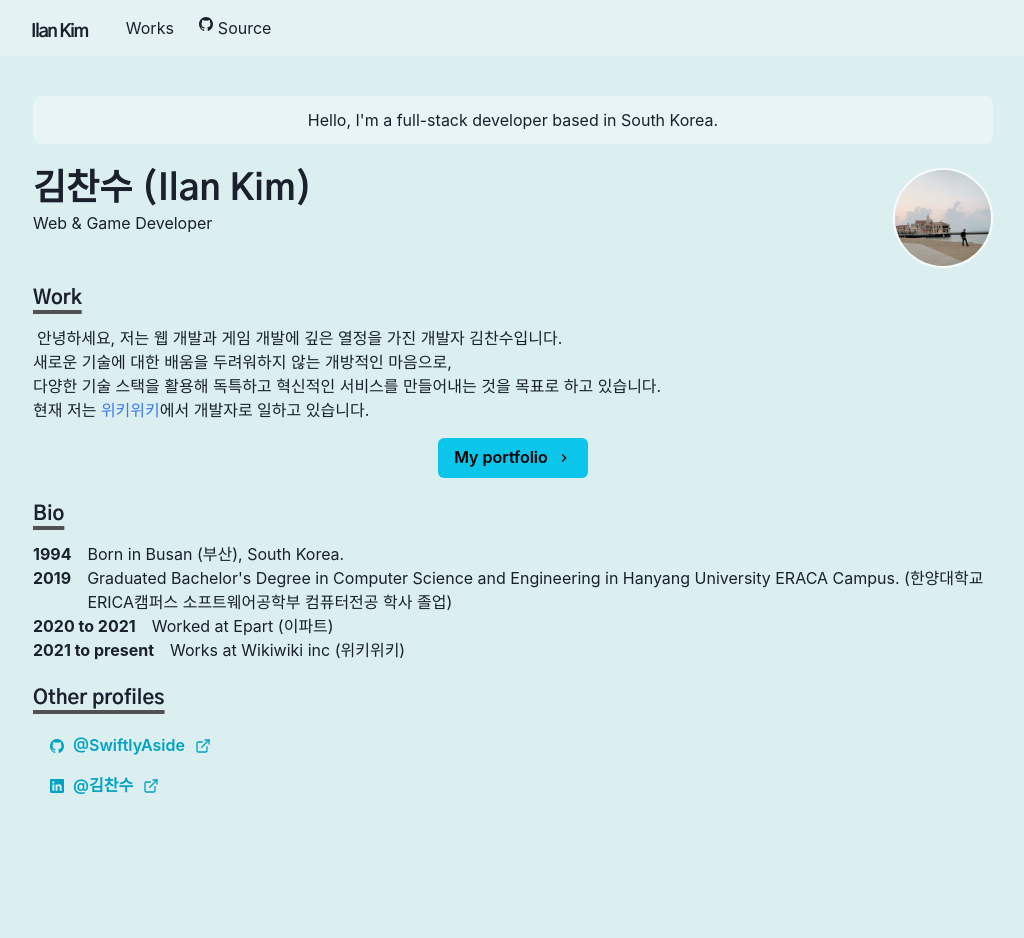
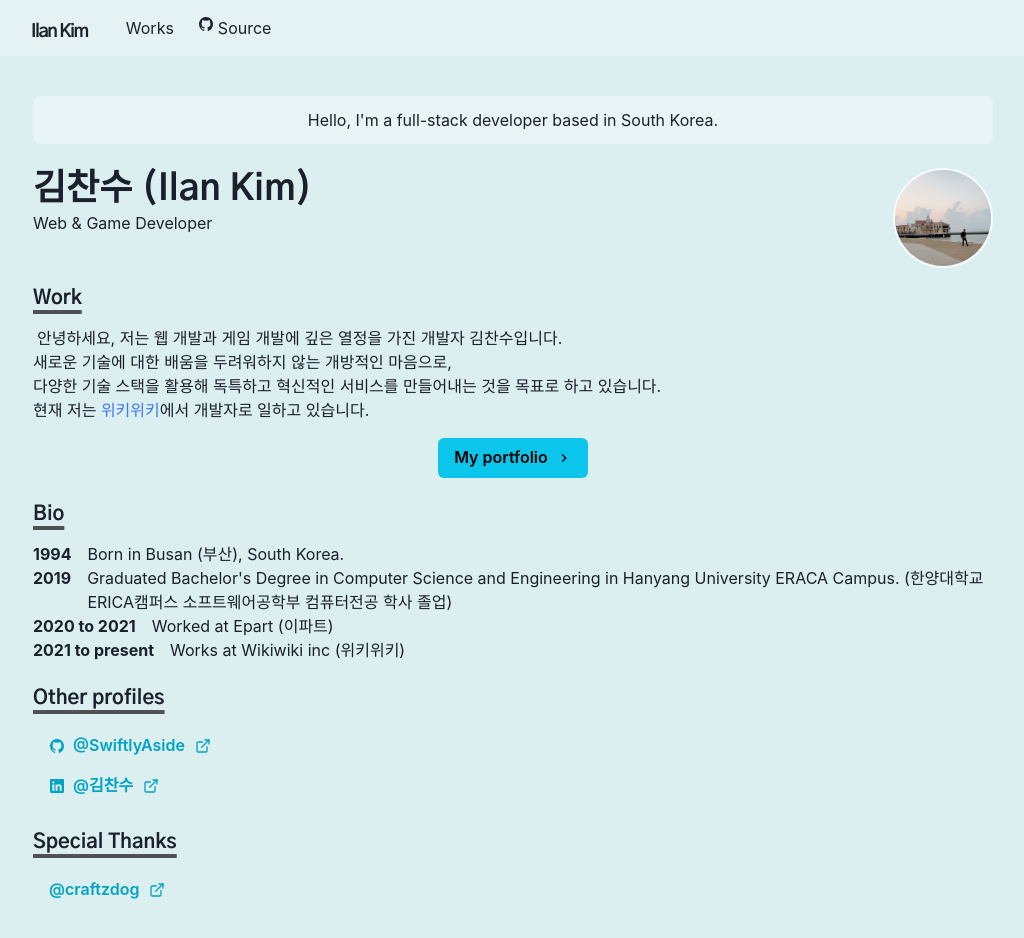
Before and after one commit to SwiftlyAside/swiftly-homepage, a Next.js app: page / in a window 1280 px wide. Shown: the top 938 px of the page, without its empty margins (127-1151 px from the left). Before the commit the page ends 862 px from the top, so only its background shows below. Built offline with nearby package versions, Linux system fonts and the light colour scheme.

Commit message:
feat: modify intro page

```diff
--- a/pages/index.tsx
+++ b/pages/index.tsx
@@ -142,6 +142,24 @@ const Page: NextPage = () => {
             </ListItem>
           </List>
         </Section>
+        <Section delay={0.3}>
+          <Heading as="h3" variant="section-title">
+            Special Thanks
+          </Heading>
+          <List>
+            <ListItem>
+              <ChakraLink href="https://www.craftz.dog" isExternal>
+                <Button
+                  variant="ghost"
+                  colorScheme="cyan"
+                  rightIcon={<ExternalLinkIcon mx="2px" />}
+                >
+                  @craftzdog
+                </Button>
+              </ChakraLink>
+            </ListItem>
+          </List>
+        </Section>
       </Container>
     </Layout>
   )
```
